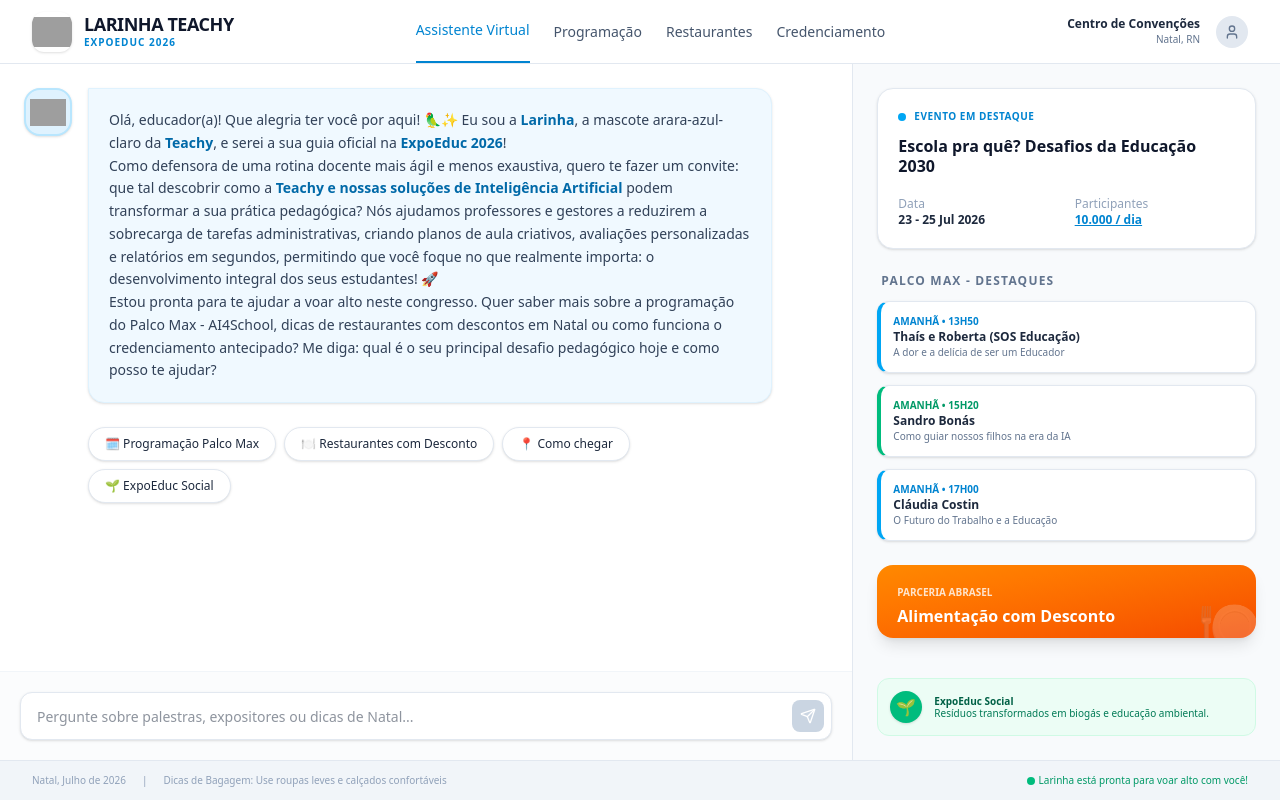
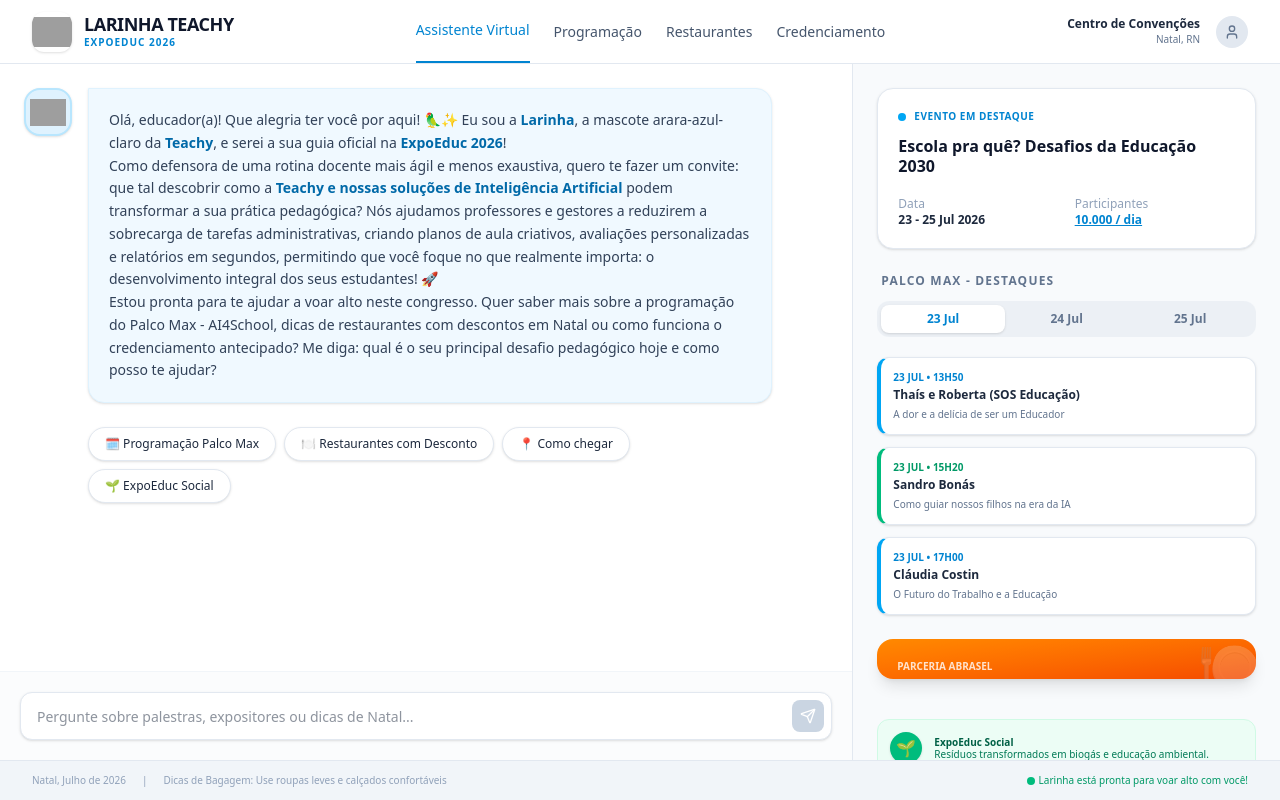
Before and after one commit to romariog3fis-collab/larinha-expoeduc, a React (Vite) app: page / in a window 1280 px wide. Built offline with nearby package versions, Linux system fonts and the light colour scheme; grey boxes are pictures that could not be loaded.

Commit message:
Add date selection for events and revert model

```diff
--- a/server.ts
+++ b/server.ts
@@ -38,7 +38,7 @@
           'Content-Type': 'application/json'
         },
         body: JSON.stringify({
-          model: 'google/gemini-2.5-flash-free', // Using a faster specific free model
+          model: 'openrouter/free', // Using a free model on OpenRouter
           messages: [
             { role: 'system', content: SYSTEM_PROMPT },
             ...openRouterHistory,
--- a/src/App.tsx
+++ b/src/App.tsx
@@ -4,6 +4,24 @@
 import { ChatMessage } from './types';
 
 const WELCOME_MESSAGE = "Olá, educador(a)! Que alegria ter você por aqui! 🦜✨ Eu sou a **Larinha**, a mascote arara-azul-claro da **Teachy**, e serei a sua guia oficial na **ExpoEduc 2026**!\n\nComo defensora de uma rotina docente mais ágil e menos exaustiva, quero te fazer um convite: que tal descobrir como a **Teachy e nossas soluções de Inteligência Artificial** podem transformar a sua prática pedagógica? Nós ajudamos professores e gestores a reduzirem a sobrecarga de tarefas administrativas, criando planos de aula criativos, avaliações personalizadas e relatórios em segundos, permitindo que você foque no que realmente importa: o desenvolvimento integral dos seus estudantes! 🚀\n\nEstou pronta para te ajudar a voar alto neste congresso. Quer saber mais sobre a programação do Palco Max - AI4School, dicas de restaurantes com descontos em Natal ou como funciona o credenciamento antecipado? Me diga: qual é o seu principal desafio pedagógico hoje e como posso te ajudar?";
+
+const SCHEDULE_DATA: Record<string, any[]> = {
+  '23': [
+    { time: '13h50', title: 'Thaís e Roberta (SOS Educação)', desc: 'A dor e a delícia de ser um Educador', border: 'border-l-sky-500', text: 'text-sky-600' },
+    { time: '15h20', title: 'Sandro Bonás', desc: 'Como guiar nossos filhos na era da IA', border: 'border-l-emerald-500', text: 'text-emerald-600' },
+    { time: '17h00', title: 'Cláudia Costin', desc: 'O Futuro do Trabalho e a Educação', border: 'border-l-sky-500', text: 'text-sky-600' }
+  ],
+  '24': [
+    { time: '09h30', title: 'Edney Souza', desc: 'Inteligência Artificial na Educação', border: 'border-l-orange-500', text: 'text-orange-600' },
+    { time: '11h00', title: 'Painel AI4School', desc: 'Casos Reais em Escolas', border: 'border-l-sky-500', text: 'text-sky-600' },
+    { time: '14h30', title: 'Leo Fraiman', desc: 'Projeto de Vida', border: 'border-l-emerald-500', text: 'text-emerald-600' }
+  ],
+  '25': [
+    { time: '10h00', title: 'Inovação Inclusiva', desc: 'Transformação Digital nas Escolas', border: 'border-l-sky-500', text: 'text-sky-600' },
+    { time: '15h30', title: 'Rossandro Klinjey', desc: 'O Educador do Futuro', border: 'border-l-emerald-500', text: 'text-emerald-600' },
+    { time: '17h00', title: 'Encerramento', desc: 'Sorteios e Agradecimentos', border: 'border-l-orange-500', text: 'text-orange-600' }
+  ]
+};
 
 export default function App() {
   const [messages, setMessages] = useState<ChatMessage[]>([
@@ -15,6 +33,7 @@
   ]);
   const [input, setInput] = useState('');
   const [isLoading, setIsLoading] = useState(false);
+  const [selectedDate, setSelectedDate] = useState('23');
   const messagesEndRef = useRef<HTMLDivElement>(null);
 
   const scrollToBottom = () => {
@@ -230,23 +249,34 @@
 
           {/* Quick Schedule */}
           <div className="space-y-3">
-            <h4 className="text-xs font-bold text-slate-500 uppercase tracking-widest px-1">Palco Max - Destaques</h4>
-            <div className="space-y-3">
-              <div className="bg-white p-3 rounded-xl border-l-4 border-l-sky-500 border border-slate-200 shadow-sm">
-                <p className="text-[10px] font-bold text-sky-600 uppercase">Amanhã • 13h50</p>
-                <p className="text-xs font-bold">Thaís e Roberta (SOS Educação)</p>
-                <p className="text-[10px] text-slate-500">A dor e a delícia de ser um Educador</p>
-              </div>
-              <div className="bg-white p-3 rounded-xl border-l-4 border-l-emerald-500 border border-slate-200 shadow-sm">
-                <p className="text-[10px] font-bold text-emerald-600 uppercase">Amanhã • 15h20</p>
-                <p className="text-xs font-bold">Sandro Bonás</p>
-                <p className="text-[10px] text-slate-500">Como guiar nossos filhos na era da IA</p>
-              </div>
-              <div className="bg-white p-3 rounded-xl border-l-4 border-l-sky-500 border border-slate-200 shadow-sm">
-                <p className="text-[10px] font-bold text-sky-600 uppercase">Amanhã • 17h00</p>
-                <p className="text-xs font-bold">Cláudia Costin</p>
-                <p className="text-[10px] text-slate-500">O Futuro do Trabalho e a Educação</p>
-              </div>
+            <div className="flex items-center justify-between">
+              <h4 className="text-xs font-bold text-slate-500 uppercase tracking-widest px-1">Palco Max - Destaques</h4>
+            </div>
+
+            <div className="flex bg-slate-200/50 p-1 rounded-xl">
+              {['23', '24', '25'].map((day) => (
+                <button
+                  key={day}
+                  onClick={() => setSelectedDate(day)}
+                  className={`flex-1 py-1.5 text-xs font-bold rounded-lg transition-colors ${
+                    selectedDate === day
+                      ? 'bg-white text-sky-600 shadow-sm'
+                      : 'text-slate-500 hover:text-slate-700 hover:bg-slate-200/50'
+                  }`}
+                >
+                  {day} Jul
+                </button>
+              ))}
+            </div>
+
+            <div className="space-y-3 pt-2">
+              {SCHEDULE_DATA[selectedDate].map((event, idx) => (
+                <div key={idx} className={`bg-white p-3 rounded-xl border-l-4 ${event.border} border border-slate-200 shadow-sm transition-all hover:shadow-md hover:-translate-y-0.5`}>
+                  <p className={`text-[10px] font-bold ${event.text} uppercase`}>{selectedDate} Jul • {event.time}</p>
+                  <p className="text-xs font-bold mt-0.5">{event.title}</p>
+                  <p className="text-[10px] text-slate-500 mt-1">{event.desc}</p>
+                </div>
+              ))}
             </div>
           </div>
 
```
